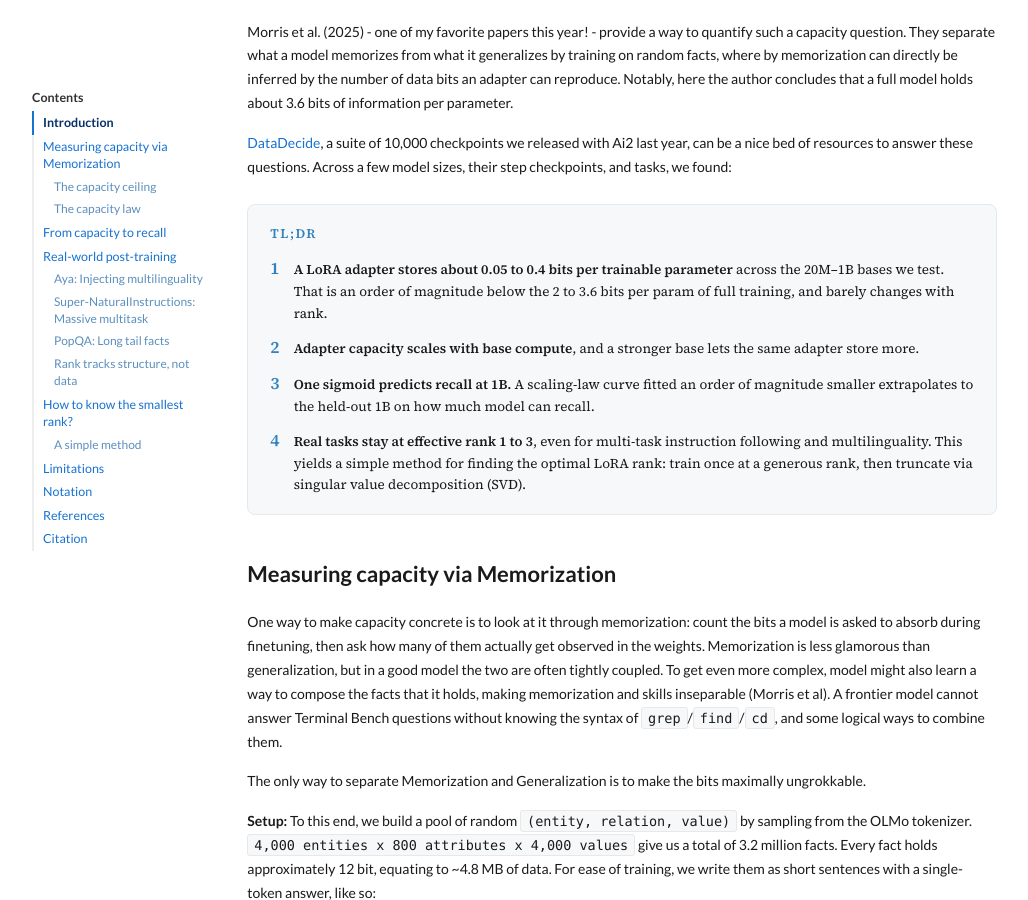
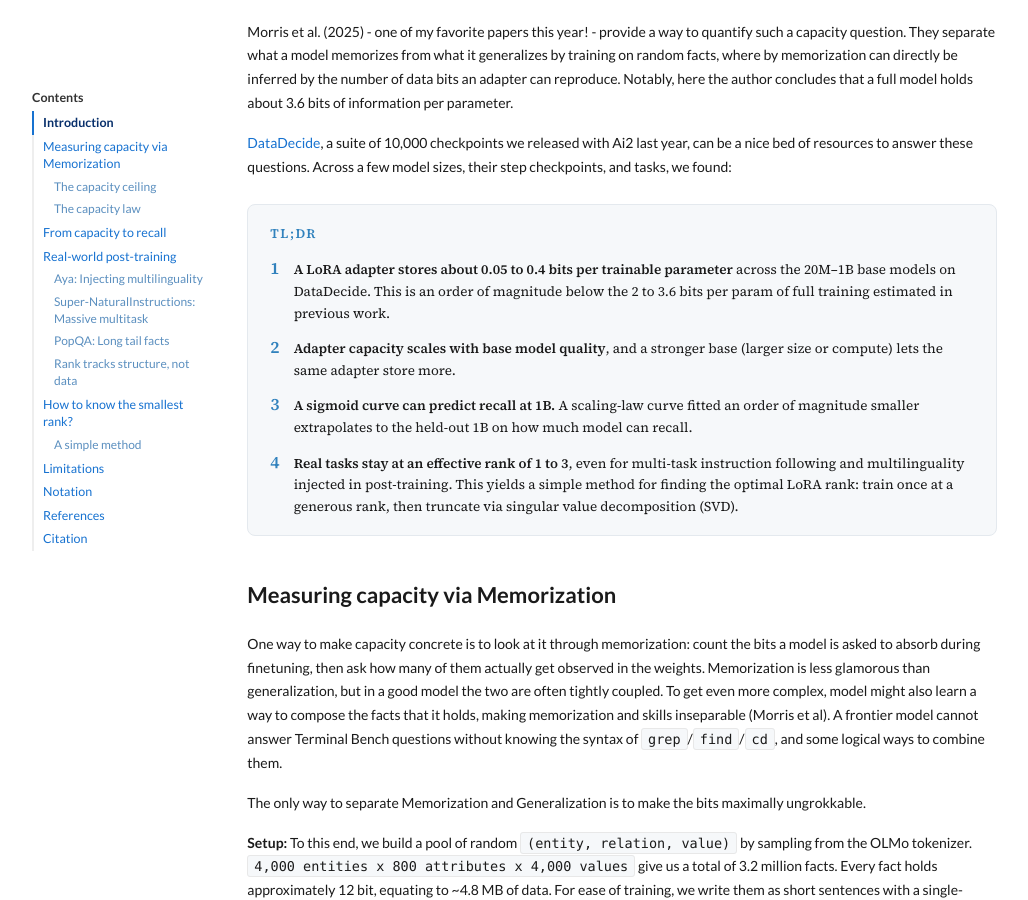
Before and after one commit to taidnguyen/taidnguyen.github.io, a Jekyll site: the page built from _posts/2026-07-27-lora-capacity.md, in a window 1280 px wide and 900 px high, scrolled down 1011 px. Shown: the whole window, without its empty margins (18-1046 px from the left). Built offline with Jekyll 4.4.1, drawn with Linux system fonts in a browser that asks for light colours; some of the changed text lies outside the part shown.

Commit message:
small fixes

```diff
--- a/_layouts/default.html
+++ b/_layouts/default.html
@@ -35,7 +35,7 @@
               <h1>
                 Tai Nguyen
               </h1>
-              <p>I am Tai (Đức Tài), a research engineer at . I am working on post-training, multimodality, and on-device language models for Apple Intelligence.
+              <p>I am Tai (Đức Tài), a research engineer at Apple . I am working on post-training, multimodality, and on-device language models for Apple Intelligence.
               </p>
               <p>
                 Previously, I got my MS from the University of Pennsylvania, where I got started on research with <a href="https://www.cis.upenn.edu/~exwong/">Eric Wong</a> and <a href="https://www.cis.upenn.edu/~ccb/">Chris Callison-Burch</a>.
--- a/_posts/2026-07-27-lora-capacity.md
+++ b/_posts/2026-07-27-lora-capacity.md
@@ -81,19 +81,19 @@ Morris et al. (2025) - one of my favorite papers this year! - provide a way to q
 <div style="display:flex;flex-direction:column;gap:12px;">
   <div style="display:flex;gap:14px;align-items:baseline;">
     <span style="flex:0 0 auto;font-size:17px;font-weight:700;color:#3182bd;line-height:1.4;">1</span>
-    <div style="line-height:1.6;font-size:13.5px;"><b>A LoRA adapter stores about 0.05 to 0.4 bits per trainable parameter</b> across the 20M–1B bases we test. That is an order of magnitude below the 2 to 3.6 bits per param of full training, and barely changes with rank.</div>
+    <div style="line-height:1.6;font-size:13.5px;"><b>A LoRA adapter stores about 0.05 to 0.4 bits per trainable parameter</b> across the 20M–1B base models on DataDecide. This is an order of magnitude below the 2 to 3.6 bits per param of full training estimated in previous work.</div>
   </div>
   <div style="display:flex;gap:14px;align-items:baseline;">
     <span style="flex:0 0 auto;font-size:17px;font-weight:700;color:#3182bd;line-height:1.4;">2</span>
-    <div style="line-height:1.6;font-size:13.5px;"><b>Adapter capacity scales with base compute</b>, and a stronger base lets the same adapter store more.</div>
+    <div style="line-height:1.6;font-size:13.5px;"><b>Adapter capacity scales with base model quality</b>, and a stronger base (larger size or compute) lets the same adapter store more.</div>
   </div>
   <div style="display:flex;gap:14px;align-items:baseline;">
     <span style="flex:0 0 auto;font-size:17px;font-weight:700;color:#3182bd;line-height:1.4;">3</span>
-    <div style="line-height:1.6;font-size:13.5px;"><b>One sigmoid predicts recall at 1B.</b> A scaling-law curve fitted an order of magnitude smaller extrapolates to the held-out 1B on how much model can recall.</div>
+    <div style="line-height:1.6;font-size:13.5px;"><b>A sigmoid curve can predict recall at 1B.</b> A scaling-law curve fitted an order of magnitude smaller extrapolates to the held-out 1B on how much model can recall.</div>
   </div>
   <div style="display:flex;gap:14px;align-items:baseline;">
     <span style="flex:0 0 auto;font-size:17px;font-weight:700;color:#3182bd;line-height:1.4;">4</span>
-    <div style="line-height:1.6;font-size:13.5px;"><b>Real tasks stay at effective rank 1 to 3</b>, even for multi-task instruction following and multilinguality. This yields a simple method for finding the optimal LoRA rank: train once at a generous rank, then truncate via singular value decomposition (SVD).</div>
+    <div style="line-height:1.6;font-size:13.5px;"><b>Real tasks stay at an effective rank of 1 to 3</b>, even for multi-task instruction following and multilinguality injected in post-training. This yields a simple method for finding the optimal LoRA rank: train once at a generous rank, then truncate via singular value decomposition (SVD).</div>
   </div>
 </div>
 </div>
@@ -587,7 +587,7 @@ function col(v){var t=(Math.log(Math.max(v,1e-3))/Math.LN10+3)/3;t=Math.max(0,Ma
   return 'rgb('+Math.round(a[0]+(b[0]-a[0])*u)+','+Math.round(a[1]+(b[1]-a[1])*u)+','+Math.round(a[2]+(b[2]-a[2])*u)+')';}
 var ML=168,MR=70,MT=38,MB=42,W=720,H=312,PW=W-ML-MR,PH=H-MT-MB,NC=16;
 var cw=PW/NC,rh=PH/ROWS.length;
-var s=txt(ML+PW/2,20,"Memorization fills the spectrum; other tasks collapse to one direction","#333",13,"middle",600);
+var s=txt(ML+PW/2,20,"Memorization fills the spectrum; other tasks collapse to few directions","#333",13,"middle",600);
 ROWS.forEach(function(d,i){var y=MT+i*rh;
   s+=txt(ML-9,y+rh/2+3.5,d.lab,"#333",10.5,"end");
   for(var j=0;j<NC;j++){var x=ML+j*cw;
@@ -613,7 +613,7 @@ The spectrum makes the two regimes visible at a glance. Random facts spread thei
 
 **The practical reading.** Once again, we can see that binding constraint is data and base quality, rather than adapter rank, where capability can be bought with more examples or a stronger base.
 
-**Previous works.** Morris et al. emphasize the difficulty of separating memorization from the rest of a model's behavior: *"a language model prompted to add two numbers can output the answer without having seen the equation before."* PopQA is a case in point here. Obscure facts show a large loss drop that looks like memorization, yet the update is low-rank and generalizing. Their remedy separates the two in the loss, decomposing against a reference model pretrained from scratch; our adapter's rank separates them in the weights, since memorization fills up the ranks and generalization does not. The rank-flatness itself is an older thread. Aghajanyan et al. found that fine-tuning has a tiny intrinsic dimension, and Schulman et al.'s *LoRA Without Regret* argues from capacity that rank 1 already exceeds what most post-training needs. The one place the literature sees rank clearly bite, Biderman et al.'s *LoRA Learns Less*, finds LoRA trailing full fine-tuning on code and math, with the gap closing only as rank grows — exactly the information-dense, memorization-like regime our spectrum picks out.
+**Previous works.** Morris et al. emphasize the difficulty of separating memorization from the rest of a model's behavior: *"a language model prompted to add two numbers can output the answer without having seen the equation before."* PopQA is a case in point here. Obscure facts show a large loss drop that looks like memorization, yet the update is low-rank and generalizing. Their remedy separates the two in the loss, decomposing against a reference model pretrained from scratch; our adapter's rank separates them in the weights, since memorization fills up the ranks and generalization does not. The rank-flatness itself is an older thread. Aghajanyan et al. found that fine-tuning has a tiny intrinsic dimension, and Schulman et al.'s *LoRA Without Regret* argues from capacity that rank 1 already exceeds what most post-training needs. The one place the literature sees rank clearly bite, Biderman et al.'s *LoRA Learns Less*, finds LoRA trailing full fine-tuning on code and math, with the gap closing only as rank grows. This is the information-dense, memorization regime our spectrum picks out.
 
 ## How to know the smallest rank?
 
```
